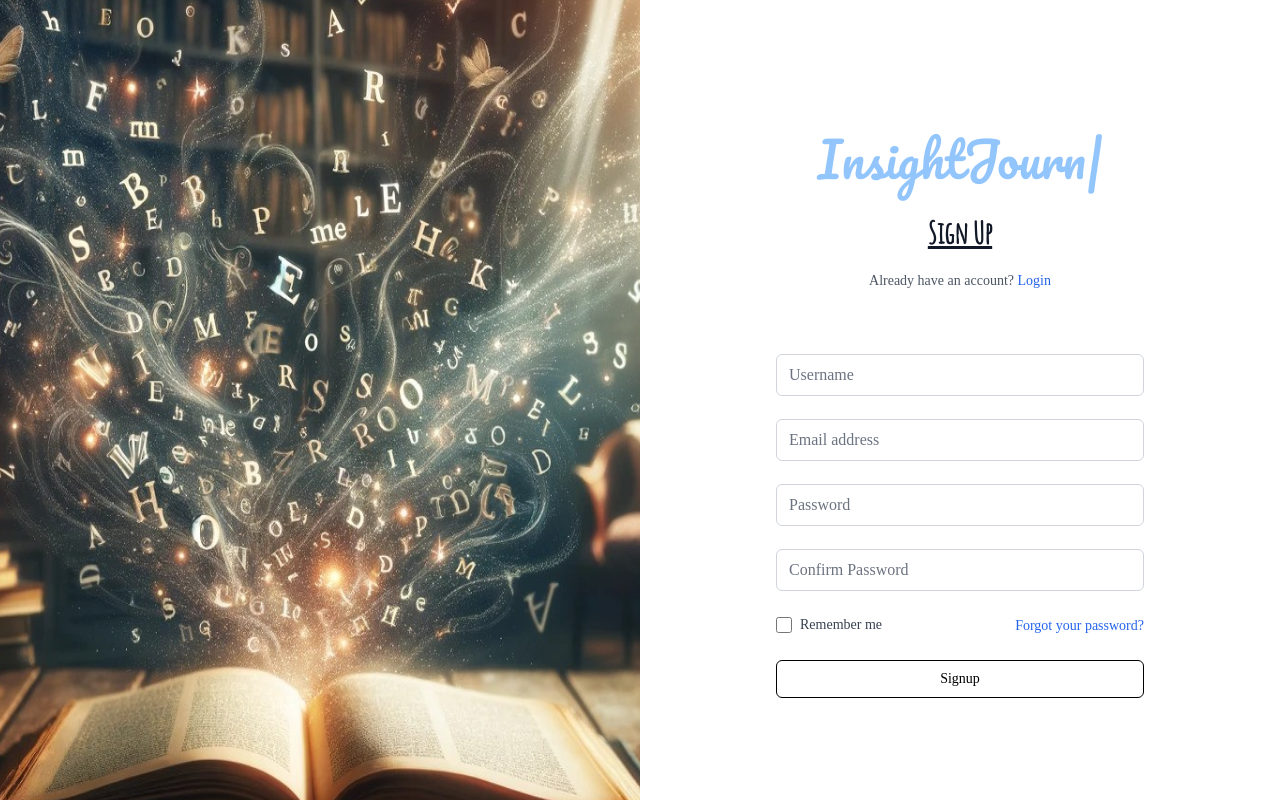
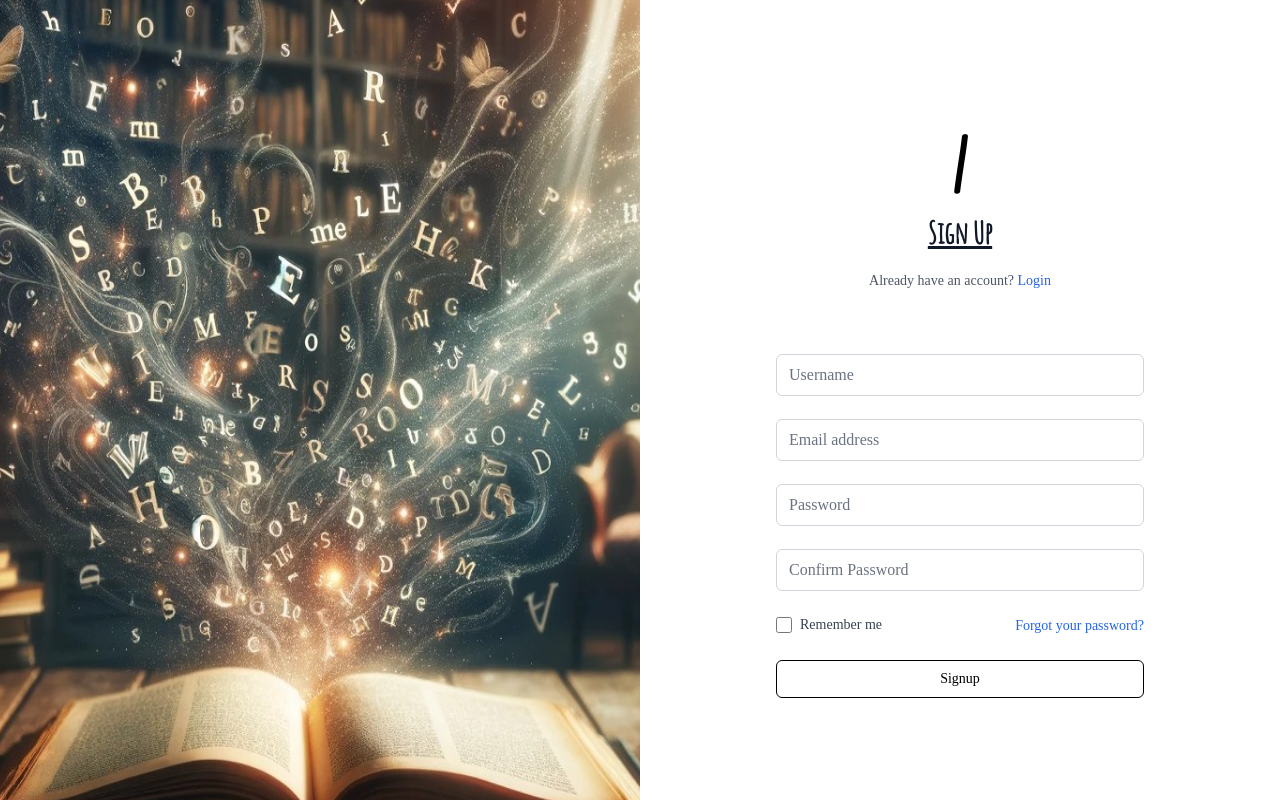
Before and after one commit to birajghimire/SBUHacks2024, a React (Create React App) app in the folder client/: page /signup in a window 1280 px wide. Built offline with nearby package versions, Linux system fonts and the light colour scheme; a web font is replaced by a local one.

Commit message:
edit tab and update login

```diff
--- a/client/public/index.html
+++ b/client/public/index.html
@@ -2,7 +2,7 @@
 <html lang="en">
   <head>
     <meta charset="utf-8" />
-    <link rel="icon" href="%PUBLIC_URL%/favicon.ico" />
+    <link rel="icon" href="%PUBLIC_URL%/tab_logo.png" />
     <meta name="viewport" content="width=device-width, initial-scale=1" />
     <meta name="theme-color" content="#000000" />
     <meta
@@ -24,7 +24,7 @@
       work correctly both with client-side routing and a non-root public URL.
       Learn how to configure a non-root public URL by running `npm run build`.
     -->
-    <title>React App</title>
+    <title>MindScribe</title>
   </head>
   <body>
     <noscript>You need to enable JavaScript to run this app.</noscript>
--- a/client/src/components/header.js
+++ b/client/src/components/header.js
@@ -10,10 +10,10 @@ export default function Header({
     return(
         <div className="mb-10">
             <div className="flex justify-center">
-            <div className="font-pacifico text-center py-8 text-5xl text-blue-300">
+            <div className="font-pacifico text-center py-8 text-5xl text-black">
                         <Typewriter
                         onInit={(typewriter) => {
-                            typewriter.typeString('InsightJournal')
+                            typewriter.typeString('MindScribe')
                             .callFunction(() => {
                                 console.log('String typed out!');
                             })
```
Also changed, not shown: client/public/manifest.json, client/public/tab_logo.png (added).
